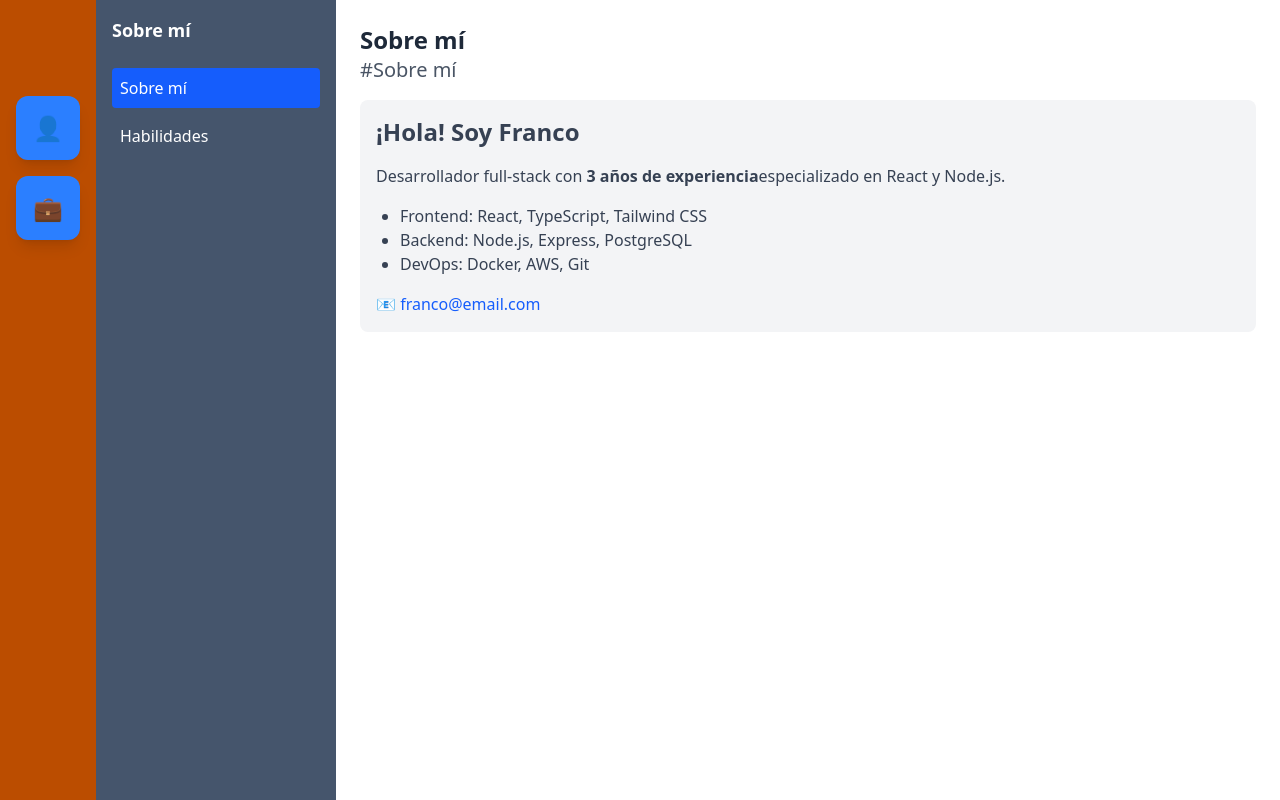
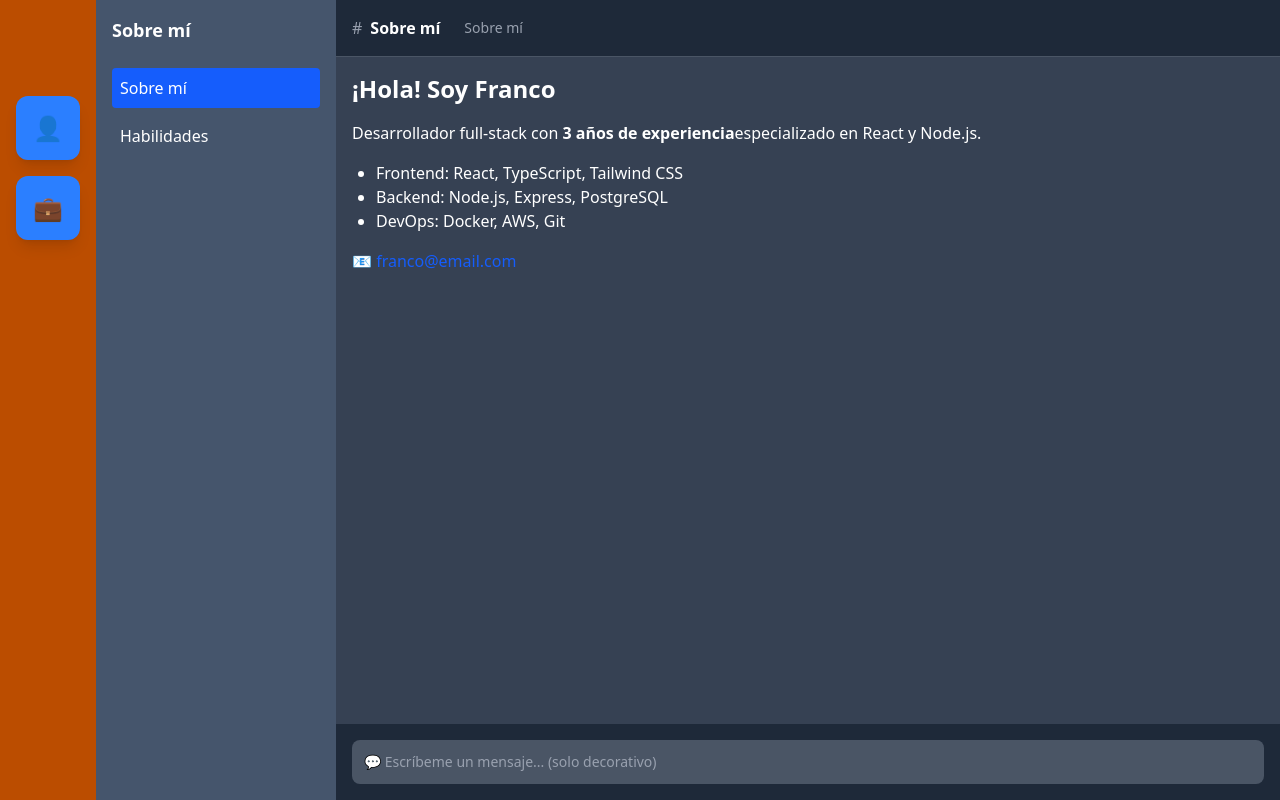
Before and after one commit to FrancoBarberis/Portfolio-Franco, a React (Vite) app: page / in a window 1280 px wide. Built offline with nearby package versions, Linux system fonts and the light colour scheme.

Commit message:
Chat Area rendered

```diff
--- a/src/layout/ChannelSidebar.jsx
+++ b/src/layout/ChannelSidebar.jsx
@@ -1,32 +1,33 @@
 function ChannelSidebar({channels, onChannelSelect, selectedChannel, isOpen, onToggle, serverName}) {
     return (
         <div className={`
-            flex flex-col gap-2 bg-slate-600 text-white
+            flex flex-col bg-slate-600 text-white
             transition-all duration-300 ease-in-out
             ${isOpen
-                ? 'flex-shrink-0 flex-grow-0 min-w-60 p-4' // Padding solo cuando abierto
-                : 'flex-shrink w-0 min-w-0 overflow-hidden p-0' // Se colapsa completamente
+                ? 'flex-shrink-0 w-60 p-4' // Ancho fijo cuando abierto
+                : 'flex-shrink-[999] w-0 min-w-0 max-w-0 overflow-hidden p-0' // Colapso agresivo
             }
         `}>
             {isOpen && (
-                <>
-                    <h2 className="text-lg font-semibold mb-4">{serverName}</h2>
+                <div className="flex flex-col gap-2 min-w-0"> {/* Contenedor interno */}
+                    <h2 className="text-lg font-semibold mb-4 truncate">{serverName}</h2>
 
                     <div className="flex justify-between items-center mb-4 md:hidden">
                         <h3 className="text-lg font-semibold">Canales</h3>
                         <button
                             onClick={onToggle}
-                            className="text-white hover:text-gray-300"
+                            className="text-white hover:text-gray-300 flex-shrink-0"
                         >
                             ✕
                         </button>
                     </div>
 
+                    <div className="flex flex-col gap-2 overflow-y-auto"> {/* Scroll interno */}
                         {channels.map(channel => (
                             <button
                                 key={channel.id}
                                 onClick={() => onChannelSelect(channel)}
-                            className={`text-left p-2 rounded ${
+                                className={`text-left p-2 rounded truncate hover:cursor-pointer ${
                                     selectedChannel?.id === channel.id
                                       ? 'bg-blue-600'
                                       : 'hover:bg-slate-500'
@@ -35,7 +36,8 @@ function ChannelSidebar({channels, onChannelSelect, selectedChannel, isOpen, onT
                                 {channel.channelName}
                             </button>
                         ))}
-                </>
+                    </div>
+                </div>
             )}
         </div>
     );
--- a/src/layout/ChatArea.jsx
+++ b/src/layout/ChatArea.jsx
@@ -1,29 +1,41 @@
 function ChatArea({ channel, serverName, onMenuClick, isChannelSidebarOpen }) {
   return (
-    <div className="flex-1 bg-white p-6">
-      <div className="mb-4">
-        <div className="flex items-center gap-4">
-          {/* Botón menú solo en mobile */}
+    <div className="flex-1 flex flex-col bg-gray-700 overflow-hidden">
+      {/* Header del canal */}
+      <header className="bg-gray-800 p-4 border-b border-gray-600 flex-shrink-0">
+        <div className="flex items-center gap-2">
           <button
             onClick={onMenuClick}
-            className="md:hidden p-2 hover:bg-gray-100 rounded"
+            className="md:hidden text-white hover:text-gray-300 mr-2"
           >
             ☰
           </button>
-          <div>
-            <h1 className="text-2xl font-bold text-gray-800">{serverName}</h1>
-            <h2 className="text-xl text-gray-600">#{channel.channelName}</h2>
+          <span className="text-gray-400">#</span>
+          <h1 className="text-white font-semibold">{channel?.channelName || 'general'}</h1>
+          <div className="ml-4 text-gray-400 text-sm">
+            {serverName}
           </div>
         </div>
-      </div>
+      </header>
 
-      <div className="bg-gray-100 p-4 rounded-lg">
-        <div className="text-gray-700">
-          {typeof channel.chat === 'string' ? (
-            <div className="whitespace-pre-line">{channel.chat}</div>
-          ) : (
-            channel.chat
+      {/* Área de contenido principal - Renderiza el JSX del canal */}
+      <main className="flex-1 overflow-y-auto p-4">
+        <div className="max-w-4xl text-white">
+          {channel?.chat || (
+            <div>
+              <h3 className="text-2xl font-bold mb-4">Bienvenido</h3>
+              <p>Selecciona un canal para ver su contenido.</p>
+            </div>
           )}
+        </div>
+      </main>
+
+      {/* Footer opcional - simular input de Discord */}
+      <div className="p-4 bg-gray-800 flex-shrink-0">
+        <div className="bg-gray-600 rounded-lg p-3">
+          <p className="text-gray-400 text-sm">
+            💬 Escríbeme un mensaje... (solo decorativo)
+          </p>
         </div>
       </div>
     </div>
--- a/src/layout/MainLayout.jsx
+++ b/src/layout/MainLayout.jsx
@@ -1,6 +1,4 @@
-import ServerSidebar from "./ServerSidebar";
-import ChannelSidebar from "./ChannelSidebar";
-import ChatArea from "./ChatArea";
+import { ServerSidebar, ChannelSidebar, ChatArea } from './';
 import { useState } from 'react';
 
 function MainLayout() {
--- a/src/layout/index.js
+++ b/src/layout/index.js
@@ -1,4 +1,4 @@
+export { default as MainLayout } from './MainLayout';
+export { default as ServerSidebar } from './ServerSidebar';
 export { default as ChannelSidebar } from './ChannelSidebar';
-export { default as ServerSidebar } from './ServerSidebar';
-export { default as MainLayout} from "./MainLayout";
-// export { default as ChatArea } from './ChatArea';
+export { default as ChatArea } from './ChatArea';
```
Lines whose indentation alone changed are shown as unchanged.
